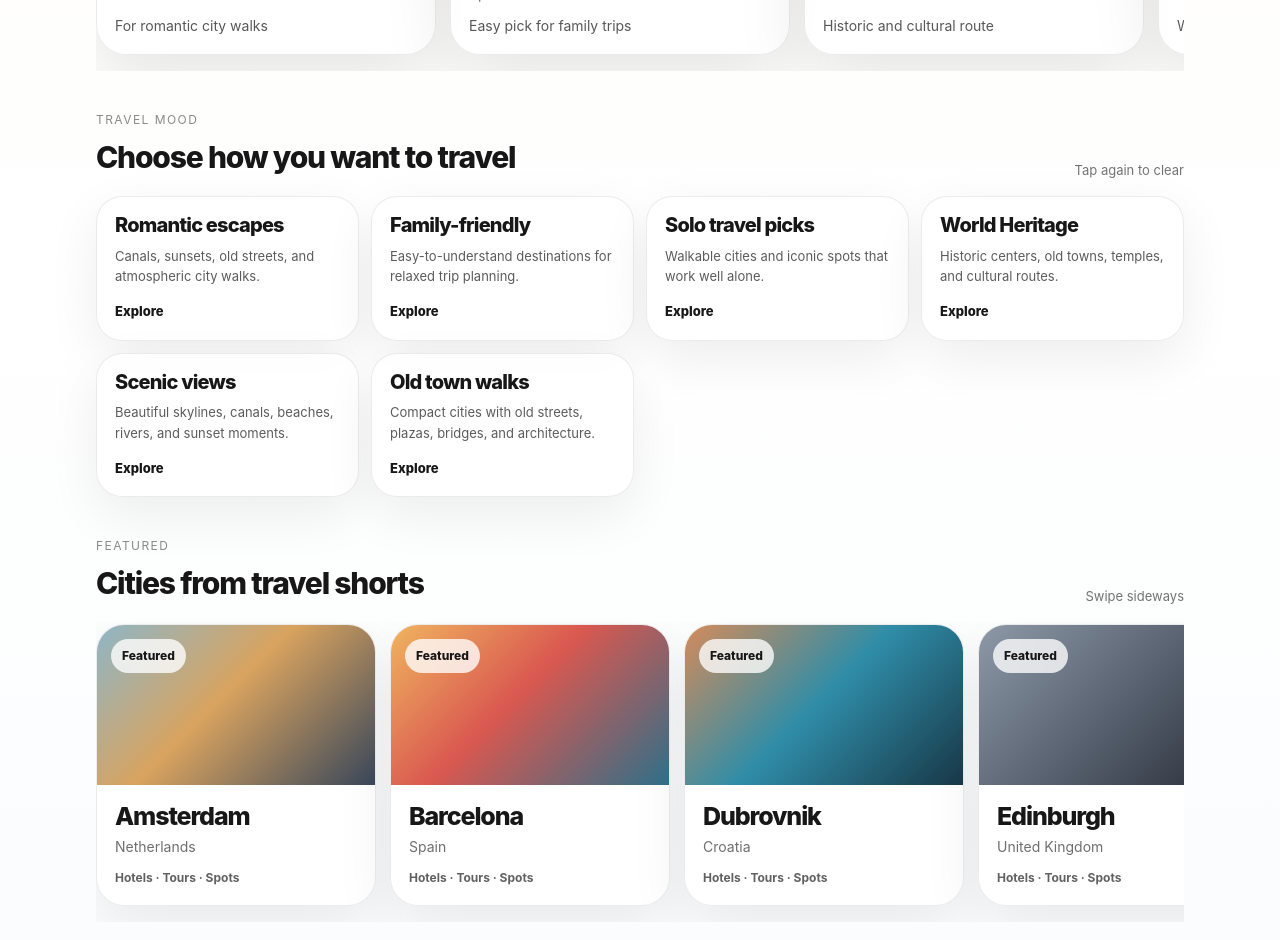
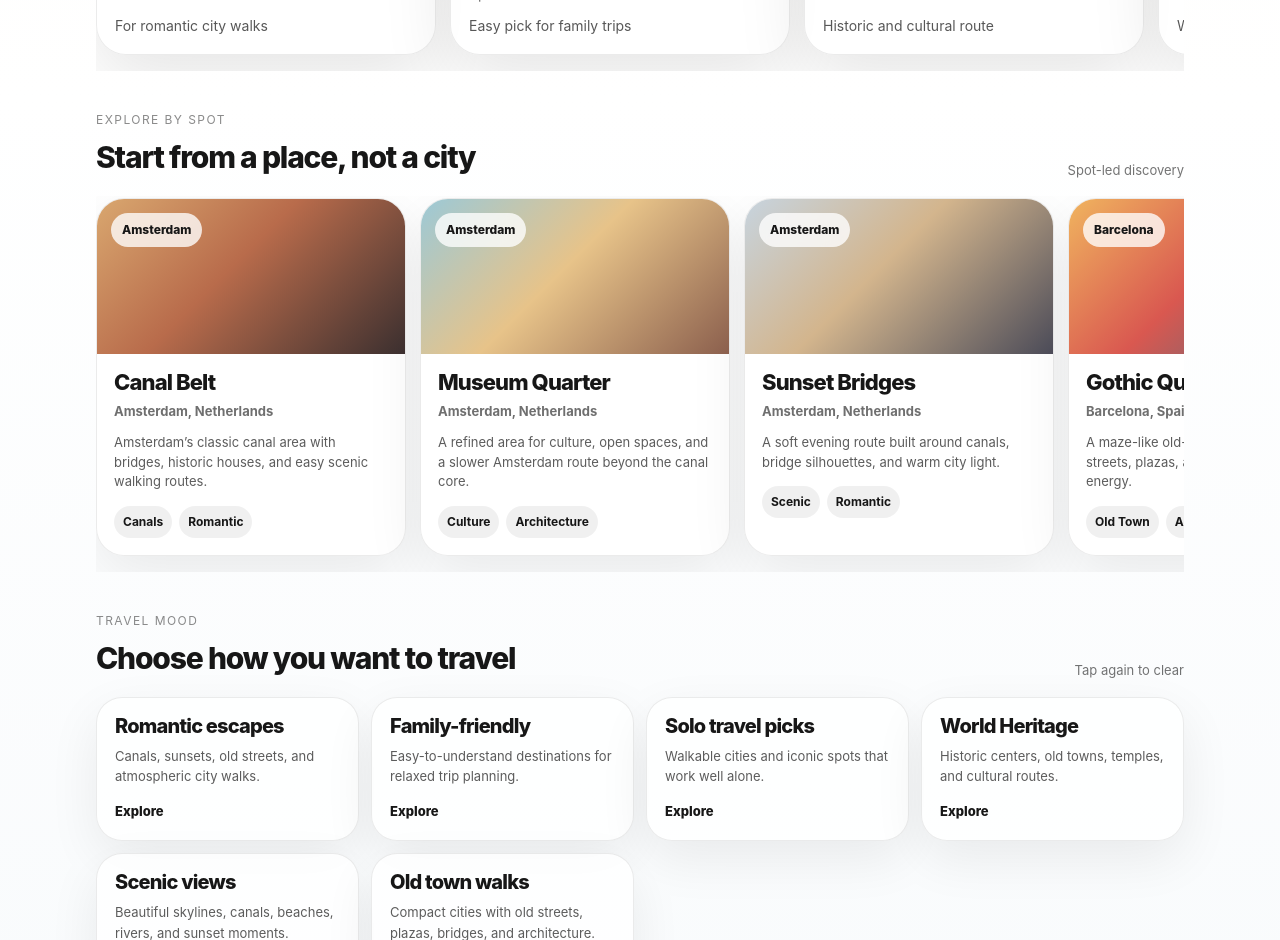
Before and after one commit to kazumophone-arch/travelhub, a Next.js app: page / in a window 1280 px wide. Shown: the part 1860-2800 px from the top of the page. Built offline with nearby package versions, Linux system fonts and the light colour scheme.

Commit message:
reorder home page sections

```diff
--- a/components/CityExplorer.tsx
+++ b/components/CityExplorer.tsx
@@ -239,6 +239,8 @@ function getDiscoverySpots(cities: City[]) {
   cities.forEach((city) => {
     if (city.spotDetails && city.spotDetails.length > 0) {
       city.spotDetails.forEach((spot) => {
+        if (spot.isPublished === false) return;
+
         spots.push({
           citySlug: city.slug,
           cityName: city.city,
@@ -331,16 +333,6 @@ export function CityExplorer({ cities }: Props) {
       .slice(0, 6);
   }, [cities, currentMonth]);
 
-  const featuredCities = useMemo(() => {
-    const manualFeatured = cities
-      .filter((city) => city.isFeatured)
-      .sort((a, b) => (a.featuredRank ?? 999) - (b.featuredRank ?? 999));
-
-    if (manualFeatured.length > 0) return manualFeatured.slice(0, 8);
-
-    return cities.slice(0, 8);
-  }, [cities]);
-
   const discoverySpots = useMemo(() => {
     return getDiscoverySpots(cities);
   }, [cities]);
@@ -402,7 +394,10 @@ export function CityExplorer({ cities }: Props) {
     <main
       style={pageStyle}
       onClickCapture={(event) => {
-        const target = event.target as HTMLElement;
+        const target = event.target;
+
+        if (!(target instanceof Element)) return;
+
         const anchor = target.closest("a");
         const href = anchor?.getAttribute("href");
 
@@ -429,8 +424,8 @@ export function CityExplorer({ cities }: Props) {
             </h1>
 
             <p style={heroSubtitleStyle}>
-              Browse by month, mood, city, or spot. Then jump straight to hotel
-              and tour options when a place feels right.
+              Browse by month, mood, city, or spot. Then jump straight to hotel,
+              tour, and travel links when a place feels right.
             </p>
 
             <div style={searchBoxStyle}>
@@ -476,7 +471,7 @@ export function CityExplorer({ cities }: Props) {
                   {thisMonthCities[0]?.country ?? "Italy"}
                 </div>
                 <div style={floatingSubStyle}>
-                  {currentMonth} · Hotels · Tours · Spots
+                  {currentMonth} · Cities · Spots · Links
                 </div>
               </div>
             </div>
@@ -517,6 +512,62 @@ export function CityExplorer({ cities }: Props) {
                 </div>
               </Link>
             ))}
+          </div>
+        </section>
+
+        <section style={feedSectionStyle}>
+          <div style={sectionHeaderStyle}>
+            <div>
+              <div style={smallLabelStyle}>Explore by spot</div>
+              <h2 style={sectionTitleStyle}>Start from a place, not a city</h2>
+            </div>
+            <span style={mutedTextStyle}>Spot-led discovery</span>
+          </div>
+
+          <div style={horizontalRailStyle}>
+            {discoverySpots.map((spot, index) => {
+              const href = spot.canOpen
+                ? `/c/${spot.citySlug}/spot/${spot.slug}?src=home&v=spot_${spot.citySlug}_${spot.slug}`
+                : `/c/${spot.citySlug}?src=home&v=spot_preview_${spot.citySlug}`;
+
+              return (
+                <Link
+                  key={`${spot.citySlug}-${spot.slug}-${index}`}
+                  href={href}
+                  style={spotDiscoveryCardStyle}
+                >
+                  <div
+                    style={{
+                      ...spotDiscoveryVisualStyle,
+                      background: visualForIndex(index),
+                    }}
+                  >
+                    <div style={visualBadgeStyle}>{spot.cityName}</div>
+                  </div>
+
+                  <div style={spotDiscoveryBodyStyle}>
+                    <h3 style={spotDiscoveryTitleStyle}>{spot.name}</h3>
+                    <p style={spotDiscoveryMetaStyle}>
+                      {spot.cityName}, {spot.country}
+                    </p>
+                    <p style={spotDiscoveryTextStyle}>{spot.summary}</p>
+
+                    <div style={chipRowStyle}>
+                      {(spot.tags.length > 0 ? spot.tags : ["Featured"])
+                        .slice(0, 2)
+                        .map((tag, tagIndex) => (
+                          <span
+                            key={`${tag}-${tagIndex}`}
+                            style={smallChipStyle}
+                          >
+                            {tag}
+                          </span>
+                        ))}
+                    </div>
+                  </div>
+                </Link>
+              );
+            })}
           </div>
         </section>
 
@@ -587,97 +638,6 @@ export function CityExplorer({ cities }: Props) {
               </div>
             </div>
           )}
-        </section>
-
-        <section style={feedSectionStyle}>
-          <div style={sectionHeaderStyle}>
-            <div>
-              <div style={smallLabelStyle}>Featured</div>
-              <h2 style={sectionTitleStyle}>Cities from travel shorts</h2>
-            </div>
-            <span style={mutedTextStyle}>Swipe sideways</span>
-          </div>
-
-          <div style={horizontalRailStyle}>
-            {featuredCities.map((city, index) => (
-              <Link
-                key={`${city.slug}-featured-${index}`}
-                href={`/c/${city.slug}?src=home&v=featured_${city.slug}`}
-                style={mediumRailCardStyle}
-              >
-                <div
-                  style={{
-                    ...mediumRailVisualStyle,
-                    background: visualForCity(city.slug),
-                  }}
-                >
-                  <div style={visualBadgeStyle}>Featured</div>
-                </div>
-
-                <div style={railCardBodyStyle}>
-                  <h3 style={railCardTitleStyle}>{city.city}</h3>
-                  <p style={railCardCountryStyle}>{city.country}</p>
-                  <div style={miniMetaStyle}>Hotels · Tours · Spots</div>
-                </div>
-              </Link>
-            ))}
-          </div>
-        </section>
-
-        <section style={feedSectionStyle}>
-          <div style={sectionHeaderStyle}>
-            <div>
-              <div style={smallLabelStyle}>Explore by spot</div>
-              <h2 style={sectionTitleStyle}>Start from a place, not a city</h2>
-            </div>
-            <span style={mutedTextStyle}>Spot-led discovery</span>
-          </div>
-
-          <div style={horizontalRailStyle}>
-            {discoverySpots.map((spot, index) => {
-              const href = spot.canOpen
-                ? `/c/${spot.citySlug}/spot/${spot.slug}?src=home&v=spot_${spot.citySlug}_${spot.slug}`
-                : `/c/${spot.citySlug}?src=home&v=spot_preview_${spot.citySlug}`;
-
-              return (
-                <Link
-                  key={`${spot.citySlug}-${spot.slug}-${index}`}
-                  href={href}
-                  style={spotDiscoveryCardStyle}
-                >
-                  <div
-                    style={{
-                      ...spotDiscoveryVisualStyle,
-                      background: visualForIndex(index),
-                    }}
-                  >
-                    <div style={visualBadgeStyle}>{spot.cityName}</div>
-                  </div>
-
-                  <div style={spotDiscoveryBodyStyle}>
-                    <h3 style={spotDiscoveryTitleStyle}>{spot.name}</h3>
-                    <p style={spotDiscoveryMetaStyle}>
-                      {spot.cityName}, {spot.country}
-                    </p>
-                    <p style={spotDiscoveryTextStyle}>{spot.summary}</p>
-
-                    <div style={chipRowStyle}>
-                      {(spot.tags.length > 0 ? spot.tags : ["Featured"])
-                        .slice(0, 2)
-                        .map((tag, tagIndex) => (
-                          <span
-                            key={`${tag}-${tagIndex}`}
-                            style={smallChipStyle}
-                          >
-                            {tag}
-                          </span>
-                        ))}
-                    </div>
-                  </div>
-                </Link>
-              );
-            })}
-          </div>
         </section>
 
         <section style={contentStyle}>
@@ -762,8 +722,8 @@ export function CityExplorer({ cities }: Props) {
           )}
 
           <p style={disclosureStyle}>
-            Some links may be affiliate links. Original 3D characters •
-            AI-assisted visuals.
+            Some links may be affiliate links. We may earn a commission if you
+            book through them, at no extra cost to you.
           </p>
         </section>
       </section>
@@ -1028,25 +988,6 @@ const largeRailVisualStyle: CSSProperties = {
   position: "relative",
 };
 
-const mediumRailCardStyle: CSSProperties = {
-  display: "block",
-  minWidth: "min(72vw, 280px)",
-  maxWidth: 300,
-  borderRadius: 28,
-  background: "rgba(255, 255, 255, 0.82)",
-  border: "1px solid rgba(0, 0, 0, 0.08)",
-  boxShadow: "0 20px 58px rgba(0, 0, 0, 0.08)",
-  color: "inherit",
-  textDecoration: "none",
-  overflow: "hidden",
-  scrollSnapAlign: "start",
-};
-
-const mediumRailVisualStyle: CSSProperties = {
-  height: 160,
-  position: "relative",
-};
-
 const visualBadgeStyle: CSSProperties = {
   position: "absolute",
   top: 14,
@@ -1084,11 +1025,63 @@ const railCardReasonStyle: CSSProperties = {
   opacity: 0.72,
 };
 
-const miniMetaStyle: CSSProperties = {
-  marginTop: 12,
+const spotDiscoveryCardStyle: CSSProperties = {
+  display: "block",
+  minWidth: "min(76vw, 310px)",
+  maxWidth: 330,
+  borderRadius: 28,
+  background: "rgba(255, 255, 255, 0.82)",
+  border: "1px solid rgba(0, 0, 0, 0.08)",
+  boxShadow: "0 20px 58px rgba(0, 0, 0, 0.08)",
+  color: "inherit",
+  textDecoration: "none",
+  overflow: "hidden",
+  scrollSnapAlign: "start",
+};
+
+const spotDiscoveryVisualStyle: CSSProperties = {
+  height: 155,
+  position: "relative",
+};
+
+const spotDiscoveryBodyStyle: CSSProperties = {
+  padding: 17,
+};
+
+const spotDiscoveryTitleStyle: CSSProperties = {
+  margin: 0,
+  fontSize: 22,
+  lineHeight: 1.05,
+  letterSpacing: "-0.04em",
+  fontWeight: 850,
+};
+
+const spotDiscoveryMetaStyle: CSSProperties = {
+  margin: "7px 0 0",
+  fontSize: 13,
+  opacity: 0.62,
+  fontWeight: 650,
+};
+
+const spotDiscoveryTextStyle: CSSProperties = {
+  margin: "12px 0 14px",
+  fontSize: 13,
+  lineHeight: 1.5,
+  opacity: 0.7,
+};
+
+const chipRowStyle: CSSProperties = {
+  display: "flex",
+  flexWrap: "wrap",
+  gap: 7,
+};
+
+const smallChipStyle: CSSProperties = {
+  padding: "7px 9px",
+  borderRadius: 999,
+  background: "rgba(0, 0, 0, 0.06)",
   fontSize: 12,
   fontWeight: 750,
-  opacity: 0.68,
 };
 
 const moodGridStyle: CSSProperties = {
@@ -1202,65 +1195,6 @@ const moodResultMetaStyle: CSSProperties = {
 const moodResultArrowStyle: CSSProperties = {
   fontWeight: 850,
   opacity: 0.62,
-};
-
-const spotDiscoveryCardStyle: CSSProperties = {
-  display: "block",
-  minWidth: "min(76vw, 310px)",
-  maxWidth: 330,
-  borderRadius: 28,
-  background: "rgba(255, 255, 255, 0.82)",
-  border: "1px solid rgba(0, 0, 0, 0.08)",
-  boxShadow: "0 20px 58px rgba(0, 0, 0, 0.08)",
-  color: "inherit",
-  textDecoration: "none",
-  overflow: "hidden",
-  scrollSnapAlign: "start",
-};
-
-const spotDiscoveryVisualStyle: CSSProperties = {
-  height: 155,
-  position: "relative",
-};
-
-const spotDiscoveryBodyStyle: CSSProperties = {
-  padding: 17,
-};
-
-const spotDiscoveryTitleStyle: CSSProperties = {
-  margin: 0,
-  fontSize: 22,
-  lineHeight: 1.05,
-  letterSpacing: "-0.04em",
-  fontWeight: 850,
-};
-
-const spotDiscoveryMetaStyle: CSSProperties = {
-  margin: "7px 0 0",
-  fontSize: 13,
-  opacity: 0.62,
-  fontWeight: 650,
-};
-
-const spotDiscoveryTextStyle: CSSProperties = {
-  margin: "12px 0 14px",
-  fontSize: 13,
-  lineHeight: 1.5,
-  opacity: 0.7,
-};
-
-const chipRowStyle: CSSProperties = {
-  display: "flex",
-  flexWrap: "wrap",
-  gap: 7,
-};
-
-const smallChipStyle: CSSProperties = {
-  padding: "7px 9px",
-  borderRadius: 999,
-  background: "rgba(0, 0, 0, 0.06)",
-  fontSize: 12,
-  fontWeight: 750,
 };
 
 const categoryWrapStyle: CSSProperties = {
```
